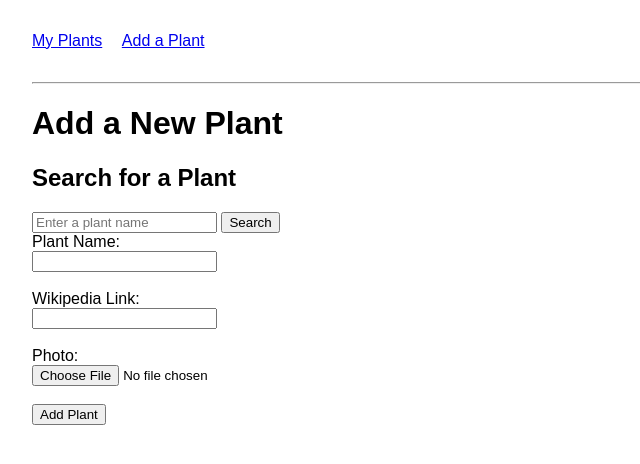
After one commit to lcyster/game1, a Flask app: page /add in a window 1280 px wide. The commit adds this page. Shown: the top 464 px of the page, without its empty margins (0-640 px from the left). Run offline with Flask 3, Linux system fonts and the light colour scheme.

Commit message:
feat: Implement plant search and database integration

```diff
--- a/app/main.py
+++ b/app/main.py
@@ -1,10 +1,74 @@
-from flask import Flask, render_template
+import os
+import requests
+from flask import Flask, jsonify, render_template, request, redirect, url_for
+from flask_sqlalchemy import SQLAlchemy
+from werkzeug.utils import secure_filename
+from dotenv import load_dotenv
+
+load_dotenv()
 
 app = Flask(__name__)
 
+basedir = os.path.abspath(os.path.dirname(__file__))
+app.config['SQLALCHEMY_DATABASE_URI'] = 'sqlite:///' + os.path.join(basedir, '..', 'instance', 'plants.db')
+app.config['SQLALCHEMY_TRACK_MODIFICATIONS'] = False
+app.config['UPLOAD_FOLDER'] = os.path.join(app.config.root_path, 'static', 'uploads')
+
+db = SQLAlchemy(app)
+
+class Plant(db.Model):
+    id = db.Column(db.Integer, primary_key=True)
+    name = db.Column(db.String(100), nullable=False)
+    photo_filename = db.Column(db.String(100))
+    wiki_link = db.Column(db.String(200))
+
 @app.route('/')
-def hello_world():
-    return render_template('index.html')
+def index():
+    plants = Plant.query.all()
+    return render_template('index.html', plants=plants)
+
+@app.route('/add', methods=['GET', 'POST'])
+def add_plant():
+    if request.method == 'POST':
+        name = request.form['name']
+        wiki_link = request.form['wiki_link']
+        photo = request.files['photo']
+
+        photo_filename = None
+        if photo:
+            photo_filename = secure_filename(photo.filename)
+            photo.save(os.path.join(app.config['UPLOAD_FOLDER'], photo_filename))
+
+        new_plant = Plant(name=name, wiki_link=wiki_link, photo_filename=photo_filename)
+        db.session.add(new_plant)
+        db.session.commit()
+        return redirect(url_for('index'))
+
+    return render_template('add_plant.html')
+
+TREFLE_API_KEY = os.environ.get('TREFLE_API_KEY')
+
+@app.route('/api/plant-info/<plant_name>')
+def plant_info(plant_name):
+    if not TREFLE_API_KEY:
+        return jsonify({"error": "Trefle API key not configured."}), 500
+
+    url = f"https://trefle.io/api/v1/plants/search?token={TREFLE_API_KEY}&q={plant_name}"
+
+    try:
+        response = requests.get(url)
+        response.raise_for_status()  # Raise an exception for bad status codes
+        data = response.json()
+        return jsonify(data)
+    except requests.exceptions.RequestException as e:
+        return jsonify({"error": str(e)}), 500
+
+# A command to initialize the database
+@app.cli.command("init-db")
+def init_db_command():
+    """Creates the database tables."""
+    db.create_all()
+    print("Initialized the database.")
 
 if __name__ == '__main__':
-    app.run(debug=True)
+    app.run(debug=True, host='0.0.0.0')
--- /dev/null
+++ b/app/templates/add_plant.html
@@ -0,0 +1,69 @@
+{% extends 'base.html' %}
+
+{% block content %}
+    <h1>Add a New Plant</h1>
+
+    <div id="plant-search">
+        <h2>Search for a Plant</h2>
+        <input type-="text" id="search-input" placeholder="Enter a plant name">
+        <button id="search-button">Search</button>
+        <div id="search-results"></div>
+    </div>
+
+    <form method="post" enctype="multipart/form-data">
+        <label for="name">Plant Name:</label><br>
+        <input type="text" id="name" name="name" required><br><br>
+
+        <label for="wiki_link">Wikipedia Link:</label><br>
+        <input type="url" id="wiki_link" name="wiki_link"><br><br>
+
+        <label for="photo">Photo:</label><br>
+        <input type="file" id="photo" name="photo" accept="image/*"><br><br>
+
+        <button type="submit">Add Plant</button>
+    </form>
+
+    <script>
+        document.getElementById('search-button').addEventListener('click', () => {
+            const plantName = document.getElementById('search-input').value;
+            if (plantName) {
+                fetch(`/api/plant-info/${plantName}`)
+                    .then(response => response.json())
+                    .then(data => {
+                        const resultsDiv = document.getElementById('search-results');
+                        resultsDiv.innerHTML = '';
+                        if (data.data && data.data.length > 0) {
+                            data.data.forEach(plant => {
+                                const plantDiv = document.createElement('div');
+                                plantDiv.innerHTML = `
+                                    <p>
+                                        <strong>${plant.common_name || plant.scientific_name}</strong>
+                                        (${plant.scientific_name})
+                                        <button class="select-plant" data-name="${plant.common_name || plant.scientific_name}" data-wiki="${plant.links.plant || ''}">Select</button>
+                                    </p>
+                                `;
+                                resultsDiv.appendChild(plantDiv);
+                            });
+                        } else {
+                            resultsDiv.innerHTML = '<p>No plants found.</p>';
+                        }
+                    })
+                    .catch(error => {
+                        console.error('Error:', error);
+                        const resultsDiv = document.getElementById('search-results');
+                        resultsDiv.innerHTML = '<p>Error fetching plant data.</p>';
+                    });
+            }
+        });
+
+        document.getElementById('search-results').addEventListener('click', (event) => {
+            if (event.target.classList.contains('select-plant')) {
+                const name = event.target.getAttribute('data-name');
+                const wikiLink = event.target.getAttribute('data-wiki');
+
+                document.getElementById('name').value = name;
+                document.getElementById('wiki_link').value = wikiLink;
+            }
+        });
+    </script>
+{% endblock %}
--- /dev/null
+++ b/app/templates/base.html
@@ -0,0 +1,21 @@
+<!DOCTYPE html>
+<html lang="en">
+<head>
+    <meta charset="UTF-8">
+    <meta name="viewport" content="width=device-width, initial-scale=1.0">
+    <title>Plant Tracker</title>
+    <style>
+        body { font-family: sans-serif; margin: 2em; }
+        nav { margin-bottom: 2em; }
+        nav a { margin-right: 1em; }
+    </style>
+</head>
+<body>
+    <nav>
+        <a href="{{ url_for('index') }}">My Plants</a>
+        <a href="{{ url_for('add_plant') }}">Add a Plant</a>
+    </nav>
+    <hr>
+    {% block content %}{% endblock %}
+</body>
+</html>
--- a/requirements.txt
+++ b/requirements.txt
@@ -1 +1,2 @@
 Flask
+Flask-SQLAlchemy
```
Also changed, not shown: app/templates/index.html (+21 -11 lines), app/static/uploads/iriss.webp (added), 1 other file.
